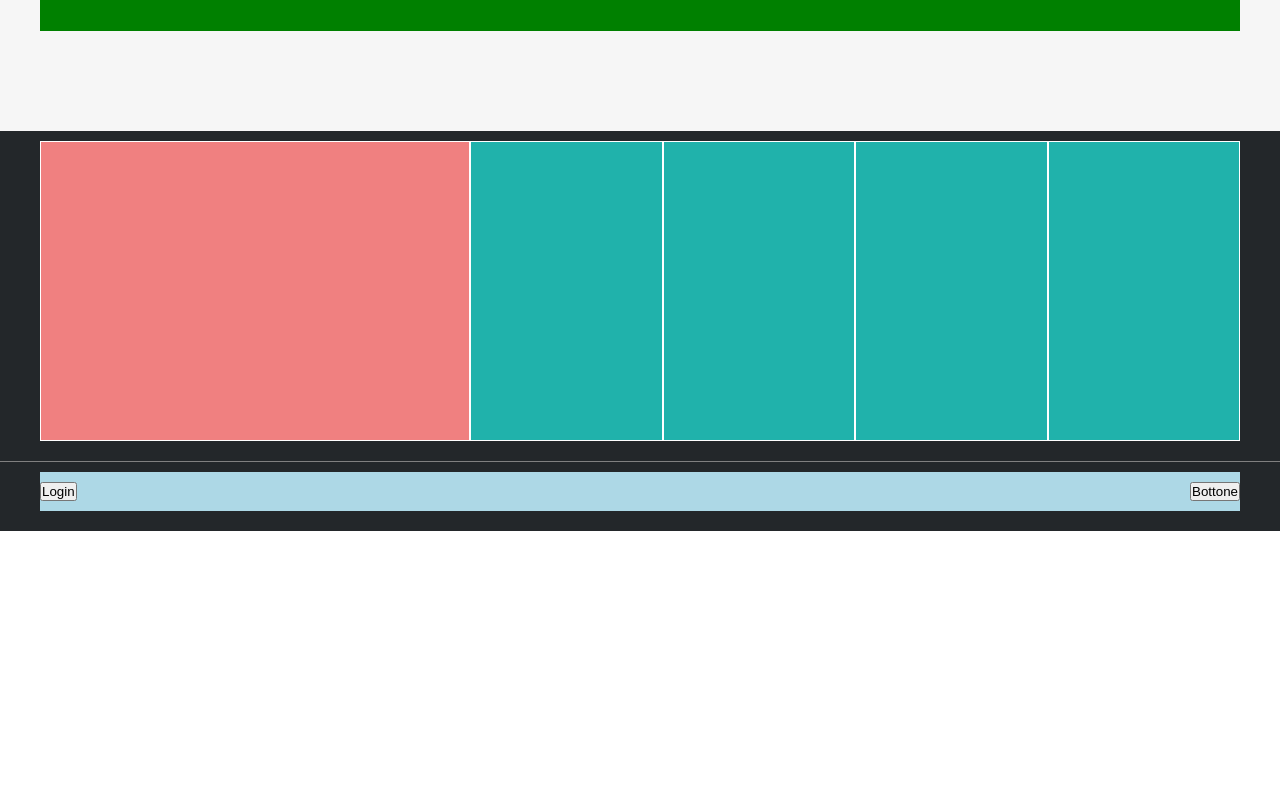
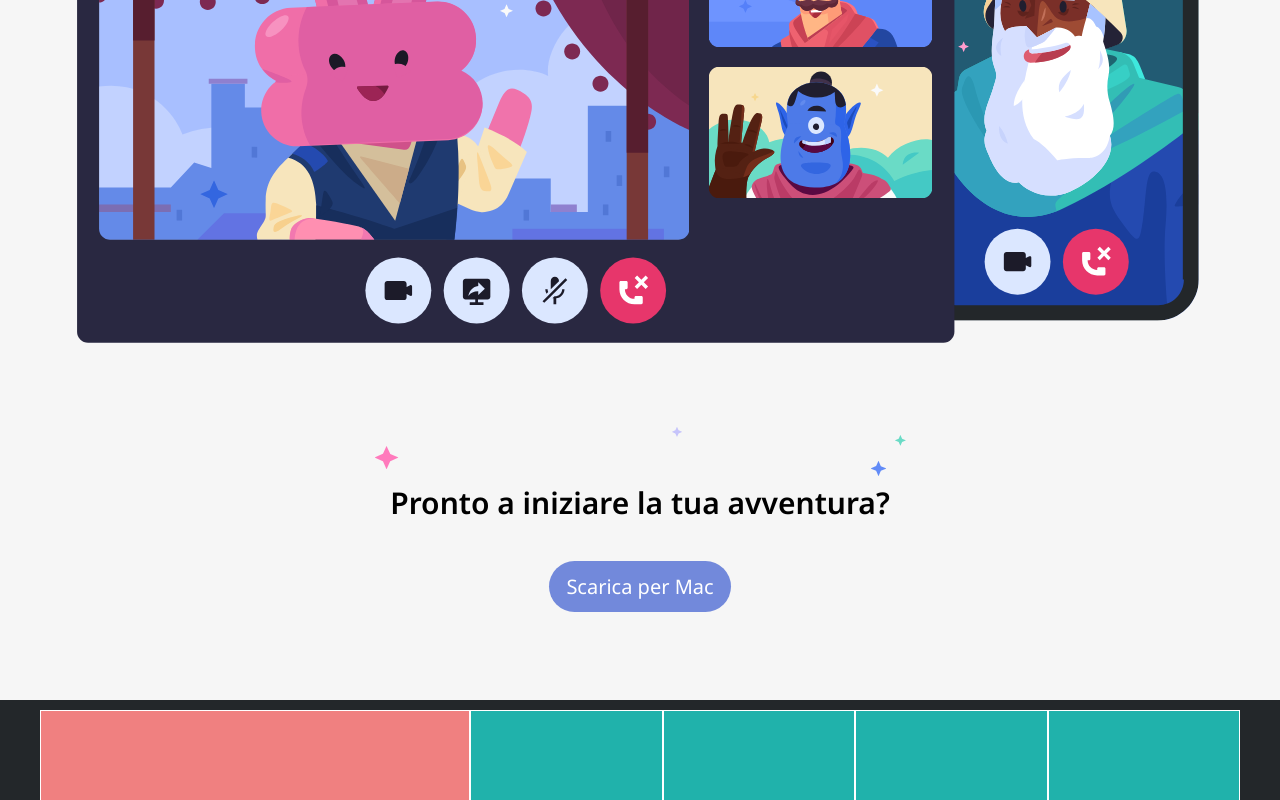
Before and after one commit to GiacWebDev/htmlcss-discord, a plain HTML site: page index.html in a window 1280 px wide. Shown: the part 3079-3879 px from the top of the page. Before the commit the page ends 3610 px from the top, so only its background shows below. Drawn offline with Linux system fonts and the light colour scheme.

Commit message:
[edit] big-box

```diff
--- a/css/style.css
+++ b/css/style.css
@@ -54,6 +54,7 @@ main {
 
 .btn-lilla {
   background-color: #7289DB;
+  color: white;
 }
 
 
@@ -177,13 +178,29 @@ main .box-gray .space-left {
 /* la quarta sezione è identica alla seconda */
 
 /* quinta sezione (piu grande) */
-main .box-green {
+main .big-box {
   width: 95%;
   max-width: 1200px;
-  height: 500px;
-  background-color: green;
   margin: auto;
+  text-align: center;
   }
+
+main .big-top {
+  text-align: center;
+}
+
+main .big-top img{
+  width: 100%;
+}
+
+main .big-bottom h3 {
+  font-size: 1.5rem;
+  margin-bottom: 50px;
+}
+
+
+.big-bottom img {
+}
 
 /* Footer */
 footer {
--- a/index.html
+++ b/index.html
@@ -105,9 +105,19 @@
     </section>
 
     <!-- sezione grigia grande-->
-    <section class="gray sec d-flex">
+    <section class="gray sec">
 
-      <div class="box-green">
+      <div class="big-box">
+        <div class="big-top">
+          <h2>Tecnologia affidabile per tenersi in contatto</h2>
+          <p>Video e audio a bassa latenza ti faranno sentire come se foste tutti nella stessa stanza. Fai ciao in video, guarda gli amici giocare in streaming, o riunitevi in una sezione di disegno con la condivisione schermo.</p>
+          <img src="img/item4-big.svg" alt="imgbig">
+        </div>
+        <div class="big-bottom">
+          <img src="img/stars.svg" alt="stars">
+          <h3>Pronto a iniziare la tua avventura?</h3>
+          <span><a href="#" class="btn btn-lilla">Scarica per Mac</a></span>
+        </div>
       </div>
 
     </section>
```
